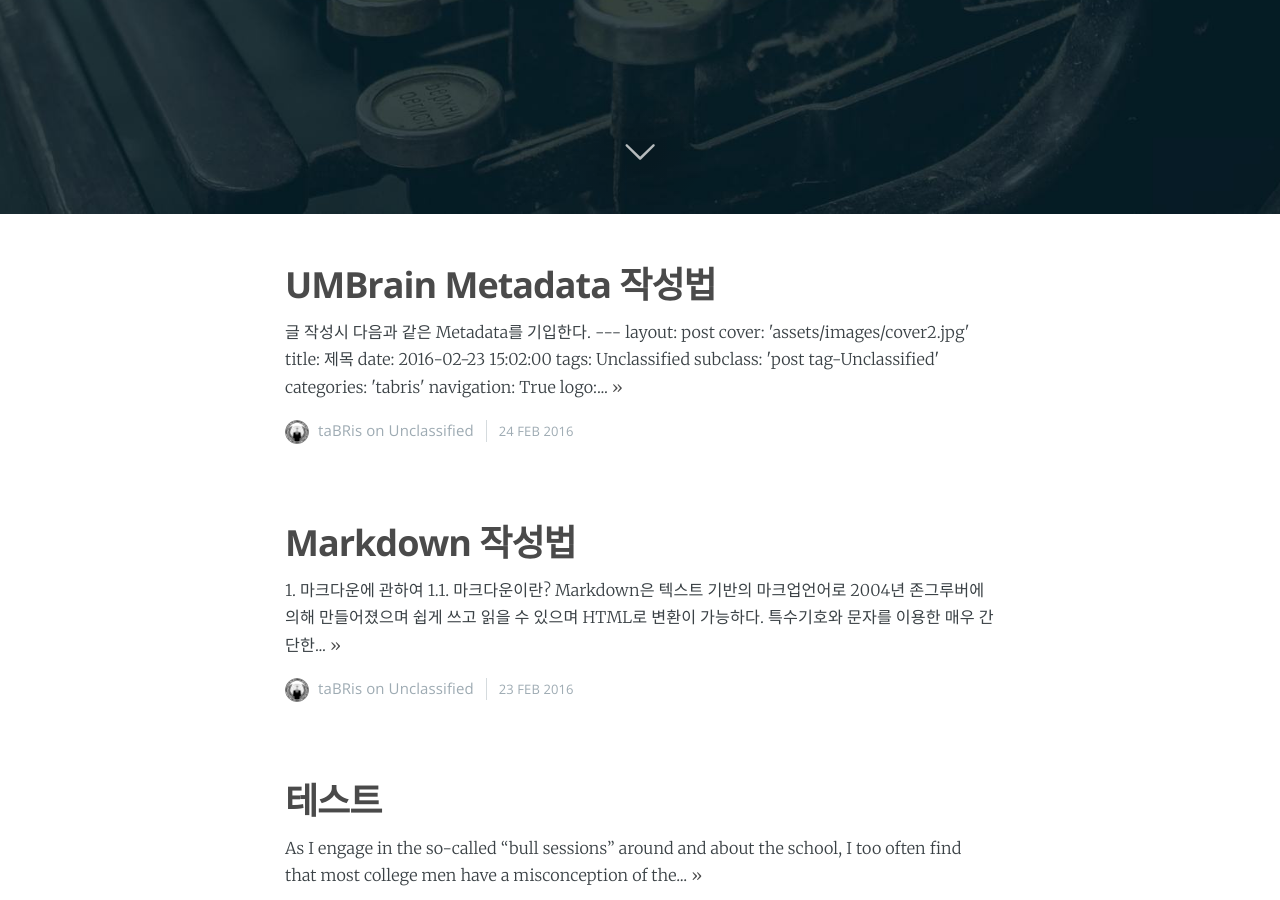
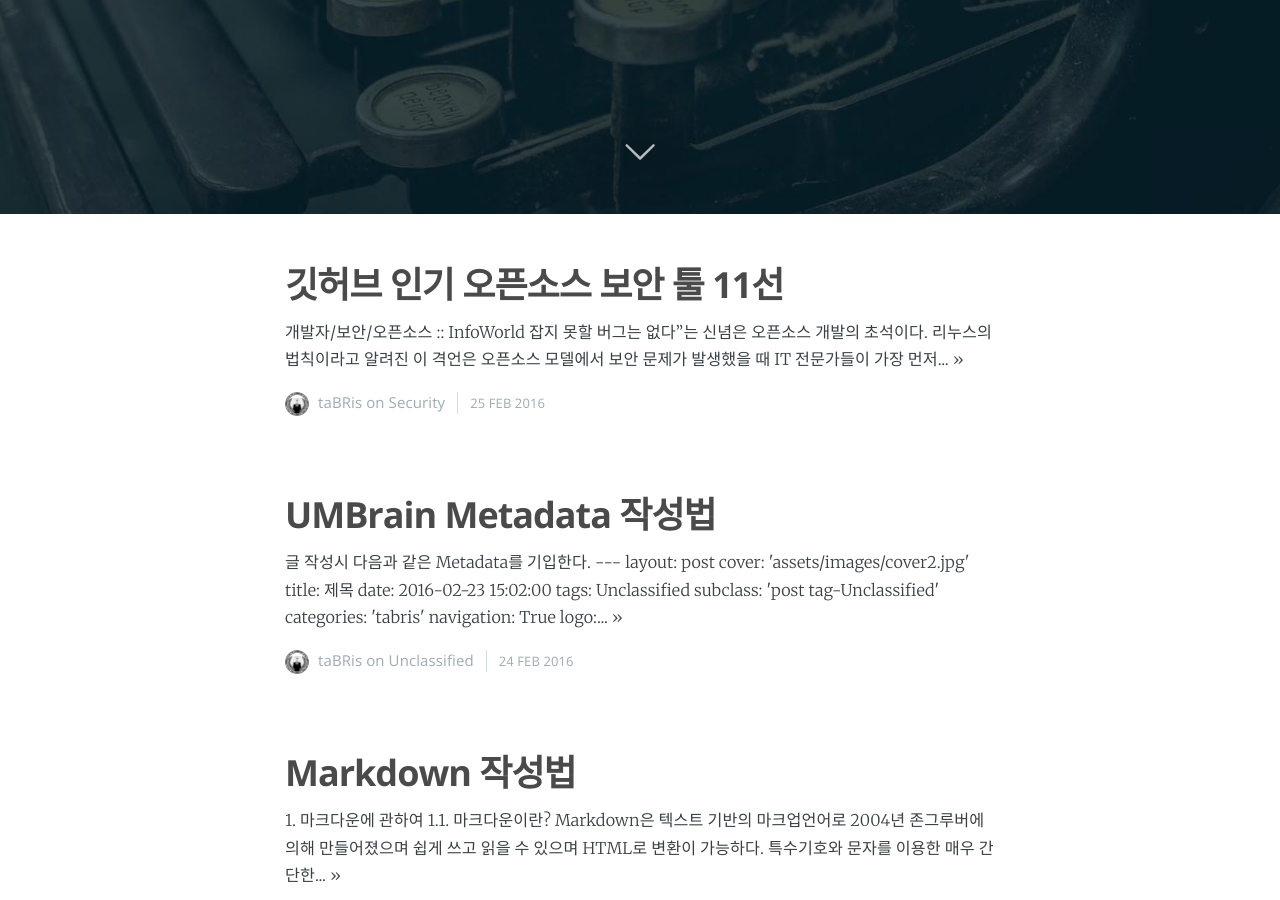
Before and after one commit to tabriz83/umbrain, a Jekyll site: the page built from index.html, in a window 1280 px wide and 900 px high, scrolled down 686 px. Built offline with Jekyll 4.4.1, drawn with Linux system fonts in a browser that asks for light colours; nearby versions of some CDN libraries; some web fonts are replaced; Markdown is read by kramdown in place of the engine named in the settings; the list of posts is cut into pages by our own code; some of the changed lines change nothing that is shown.

Commit message:
webfont apply

```diff
--- /dev/null
+++ b/_posts/2016-02-25-git-open-source.md
@@ -0,0 +1,114 @@
+---
+layout: post
+cover: 'assets/images/cover2.jpg'
+title: 깃허브 인기 오픈소스 보안 툴 11선
+date: 2016-02-25 14:49:47
+tags: Security
+subclass: 'post tag-Security'
+categories: 'tabris'
+navigation: True
+logo: 'assets/images/logo.png'
+---
+
+**개발자/보안/오픈소스 :: InfoWorld**
+
+
+>잡지 못할 버그는 없다”는 신념은 오픈소스 개발의 초석이다. 리누스의 법칙이라고 알려진 이 격언은 오픈소스 모델에서 보안 문제가 발생했을 때  IT 전문가들이 가장 먼저 떠올리는 말이기도 하다.
+
+>현재 깃허브 같은 인기 있는 코드 공유 사이트들 덕분에 오픈소스 커뮤니티는 악성코드를 분석하고 침입 테스트와 컴퓨터 포렌직을 수행하는 데 필요한 풍부한 보안 툴과 프레임워크를 제공하고 있어 다른 기업과 조직이 오픈소스 코드와 시스템을 안전하게 만드는 데 큰 도움을 주고 있다.
+
+>깃허브에서 인기를 얻고 있는 11가지의 필수 보안 프로젝트를 소개한다.
+더욱 안전한 코드와 시스템에 관심이 있는 운영자들이라면 반드시 확인해 보기 바란다.
+<editor@itworld.co.kr>
+
+
+**1. 메타스플로잇 프레임워크(Metasploit Framework)**
+
+![Metasploit Framework](https://cloud.githubusercontent.com/assets/13901916/13310589/a61c44c0-dbca-11e5-9801-1bf1a9244323.png "Metasploit Framework")
+
+메타스플로잇 프레임워크 오픈소스 커뮤니티와 보안업체 래피드7(Rapid7)가 주도하는 메타스플로잇 프레임워크(Metasploit Framework)는 침투 테스트를 위한 취약점 공격 개발 및 전달 시스템이다. 메타스플로잇 프레임워크에는 악의적인 공격자보다 먼저 취약점을 찾아냄으로써 애플리케이션의 보안 현황을 파악하는데 도움을 주는 취약점 공격 라이브러리가 포함되어 있으며, 윈도우, 리눅스, 맥, 안드로이드, iOS 등 다른 플랫폼용 소프트웨어를 테스트하는 데도 사용할 수 있다. 래피드7 엔지니어링 관리자 토드 비어슬리는 “메타스플로잇은 보안 연구원들이 상당히 일반적인 형식으로 취약점을 나타낼 수 있는 방법”이라며, “일반적인 컴퓨터, 전화기, 라우터, 스위치, 산업 제어 시스템, 임베디드 기기 등 모든 종류의 기기를 대상으로 한 수천 가지의 모듈을 가지고 있다. 메타스플로잇을 활용할 수 없는 소프트웨어나 펌웨어는 없다고 생각한다”고 강조했다.
+
+---
+
+**2. 브레이크맨(Breakeman)**
+
+![Breakeman](https://cloud.githubusercontent.com/assets/13901916/13310590/acfe819a-dbca-11e5-983a-f1979440d472.png "브레이크맨(Breakeman)")
+
+브레이크맨 루비 온 레일스(Ruby on Rails) 앱을 위한 취약점 스캐너인 브레이크맨(Breakeman)은 프로그램의 한 부분에서 다른 부분으로 값을 추적하는 데이터 플로우 분석 기능도 제공한다. 브레이크맨의 저자이자 운영자인 저스틴 콜린스에 의하면, 이 소프트웨어를 사용하기 위해 애플리케이션 전체 스택을 설치할 필요는 없다. 브레이크맨은 '블랙 박스(black box)' 스캐너들보다 빨라 대형 애플리케이션도 단 몇 분만에 검사할 수 있다고 주장한다. 브레이크맨을 사용할 때는 긍정 오류(False Positives)에 주의해야 한다. 물론, 최근 이런 문제점을 해결하기 위한 교정 코드가 개발된 상태이다. 또한 웹사이트 보안 스캐너와 함께 사용해야 한다. 콜린스는 다른 플랫폼까지 브레이크맨을 확장시킬 계획은 없지만, 개발자들이 이 코드를 참고하는 것은 적극 장려한다는 입장이다.
+
+---
+
+
+**3. 쿠쿠 샌드박스(Cuckoo Sandbox)**
+
+![쿠쿠 샌드박스(Cuckoo Sandbox)](https://cloud.githubusercontent.com/assets/13901916/13310625/15fde64a-dbcb-11e5-89e4-b4c2ec2724bc.png "쿠쿠 샌드박스(Cuckoo Sandbox)")
+
+쿠쿠 샌드박스(Cuckoo Sandbox)는 자동화된 동적 악성코드 분석 시스템으로, 격리된 환경에서 의심스러운 파일을 검사하는데 사용된다. 쿠쿠 샌드박스 프로젝트 설립자인 클라우디오 과니에리는 “주요 목적은 윈도우 가상머신을 시작할 때 자동적으로 실행되고 내부에서 어떤 악성코드의 행동이라도 모니터링하는 것이다. 실행이 완료되면 쿠쿠는 수집된 데이터를 심층 분석하고 어떤 악성코드인지를 설명하는 통합 보고서를 만든다”고 설명했다. 분석을 통해 네이티브 함수와 윈도우 API 호출 추적, 생성되고 삭제된 파일의 사본, 분석 기기의 메모리 덤프 등의 데이터를 생성한다. 처리와 보고 방식은 맞춤형으로 설정할 수 있고, 결과 보고서는 JSON과 HTML 등의 다양한 포맷으로 생성할 수 있다.
+
+---
+
+**4. 몰로치(Moloch)**
+
+![몰로치(Moloch)](https://cloud.githubusercontent.com/assets/13901916/13310627/20666828-dbcb-11e5-834e-99d4a49b6dcb.png "몰로치(Moloch)")
+
+몰로치(Moloch)는 확장 가능한 IPv4 패킷 캡처 및 인덱싱, 데이터베이스 시스템으로, 데이터를 살펴보고 검색하고 외부로 내보내는 단순한 웹 인터페이스가 특징이다. HTTPS나 HTTP 약식 암호를 사용해 적용할 수 있으며, IDS 엔진을 대신하는 역할을 하지는 않는다. 몰로치는 모든 네트워크 트래픽을 표준 PCAP 형식으로 저장하고 인덱싱하며, 여러 시스템에 걸쳐서 배치할 수 있으며, 기가비트급 트래픽용으로 확장할 수도 있다. 캡처와 뷰어, 일래스틱서치(Elasticsearch)의 세 가지 요소로 구성되어 있다. 캡처는 단일 쓰레드의 C 애플리케이션으로 시스템 당 여러 개의 캡처 프로세스를 실행할 수 있으며, 뷰어는 Node.js 애플리케이션으로 웹 인터페이스와 PCAP 파일 전송을 담당한다.
+
+---
+
+**5. 모즈데프(MozDef)**
+
+![모즈데프(MozDef)](https://cloud.githubusercontent.com/assets/13901916/13310634/31cc0b72-dbcb-11e5-9f33-da1e7af6fb52.png "모즈데프(MozDef)")
+
+모질라 디펜스 플랫폼 ‘모즈데프(MozDef)’라는 이름으로 불리는 모질라 디펜스 플랫폼(Mozilla Defense Platform)은 보안 상황 처리 프로세스를 자동화해 공격자 정보를 확보할 수 있도록 한다. 프로젝트 저자 제프 브리너는 실시간 통합 플랫폼으로 모니터링과 대응, 협업을 진행하고 역량을 강화할 수 있다고 설명한다. 모즈데프는 전통적인 SIEM(Security Information and Event Management) 기능을 협업화된 상황 대응, 시각화, 다른 시스템으로의 손쉬운 통합으로 확장시켜 준다. 모즈데프는 일래스틱서치, 메테오(Meteor), 몽고DB(MongoDB)를 활용해 다양한 데이터를 수집하고, 이를 저마다의 알맞은 방식으로 유지한다. 브리너는 “모즈데프를 보안 상황 대응 워크플로우를 보조하는 일래스틱서치 상위의 SIEM 오버레이로 볼 수도 있다”고 설명했다. 이 프로젝트는 2013년 모질라 내에서 개념 검증 단계로 시작됐다.
+
+---
+
+**6. 마이다스(MIDAS)**
+
+![마이다스(MIDAS)](https://cloud.githubusercontent.com/assets/13901916/13310647/54c54b7a-dbcb-11e5-9f40-d983e5928ef1.png "마이다스(MIDAS)")
+
+Etsy와 페이스북 보안팀 사이의 협업을 기반으로 하는 마이다스(MIDAS)는 맥 침투 감지와 분석 시스템 구축 프레임워크다. 이 모듈식 프레임워크는 OS X의 지속 메커니즘에 대한 수정을 감지하기 위한 예시 모듈과 보조 유틸리티를 제공한다. 이 프로젝트는 자가 방어 보안(Homebrew Defensive Security)와 공격 주도형 방어(Attack-Driven Defense) 프레젠테이션에서 나온 개념을 기반으로 삼고 있다. Etsy와 페이스북 보안팀은 소개 문서를 통해 “이 프레임워크 발표에 있어서 우리의 공통 목표는 이 분야에 대한 토론을 활성화하고 기업이나 기관에 일반적인 감염 패턴을 탐지할 수 있도록 OS X 엔드포인트 관리를 위한 시작점을 제공하는데 있다”고 밝혔다. MIDAS 사용자는 호스트 기반 점검이나 인증, 분석 등을 위한 모듈을 정의할 수 있다.
+
+---
+
+**7. 브로(Bro)**
+
+![브로(Bro)](https://cloud.githubusercontent.com/assets/13901916/13310650/59029b98-dbcb-11e5-9289-609010ee6aa4.png "브로(Bro)")
+
+미국 캘리포니아주립대 국제컴퓨터공학연구소의 선임 연구원이자 브로(Bro)의 선도 개발자인 로빈 소머는 네트워크 분석 프레임워크인 브로가 많은 사람들이 생각하는 침입 탐지 시스템과는 완전히 다른 것이라고 말한다. 침입 탐지 시스템이 일반적으로 공격 패턴과 연관되는 것과 달리, 브로는 사용자들이 아주 높은 수준의 시맨틱 단계로 작업을 프로그래밍할 수 있어서 보통의 시스템들보다 더욱 강력한 프로그래밍 언어라는 것. 브로는 공격을 찾고 상황 정보와 사용 패턴을 제공한다. 그리고 네트워크 트래픽에 대한 정보를 얻고 네트워크 패킷을 조합해 네트워크 상의 시스템에 대한 가시성을 제공한다. 좀 더 일반적인 트래픽 분석을 위한 플랫폼도 제공한다.
+
+---
+
+**8. OS X 오디터(OS X Auditor)**
+
+![OS X 오디터(OS X Auditor)](https://cloud.githubusercontent.com/assets/13901916/13310654/5d960460-dbcb-11e5-8e7f-3b35c6f05fc5.png "OS X 오디터(OS X Auditor)")
+
+OS X 오디터(OS X Auditor)는 무료 컴퓨터 포렌직 툴로 구동되는 시스템이나 시스템 사본 상에 있는 의도치 않은 부산물들을 세밀하게 분석한다. 대상이 되는 부산물은 커널 확장자나 시스템이나 서드파티의 에이전트와 데몬, 사용하지 않은 기동 아이템, 사용자가 다운로드한 파일, 설치된 에이전트 등이다. 사용자가 따로 저장한 파일도 감사 대상 시스템의 사파리 히스토리, 파이어폭스 쿠키, 크롬 히스토리, 소셜과 이메일 계정, 와이파이 AP 등을 기반으로 추출한다.
+
+---
+
+**9. 슬루트 키트(Sleuth Kit)**
+
+![슬루트 키트(Sleuth Kit)](https://cloud.githubusercontent.com/assets/13901916/13310662/61a08756-dbcb-11e5-9b7d-a6e548ee099f.png "슬루트 키트(Sleuth Kit)")
+
+슬루트 키트(Sleuth Kit)는 라이브러리와 볼륨과 파일 시스템 데이터를 포함한 디스크 이미지 조사를 위한 명령줄 툴 콜렉션을 갖추고 있다. 이 키트는 플러그인 프레임워크를 제공해 사용자가 예를 들어 파일 컨텐츠를 분석하고 자동화된 시스템을 구축하기 위한 모듈 등을 추가할 수 있게 해준다. 마이크로소프트와 유닉스 시스템에 맞춰져 있으며, 조사자가 보안 사고 대응 중이거나 가동 중인 시스템의 이미지로부터 증거를 식별 복구할 수 있게 해준다. 슬루스 키트와 다른 툴의 상위 사용자 인터페이스의 역할을 수행하는 것은 디지털 포렌직 플랫폼인 오톱시(Autopsy)다. 슬루스 키트와 오톱시의 저작자인 브라이언 캐리어는 “오톱시는 좀 더 사용자 지향적이고, 슬루스 키트는 직접 사용하기 보다는 자체 툴에 통합하는 라이브러리에 가깝다”라고 설명했다.
+
+---
+
+**10. OSSEC**
+
+![OSSEC](https://cloud.githubusercontent.com/assets/13901916/13310665/6789cd4e-dbcb-11e5-8548-8ec73f1c8acb.png "OSSEC")
+
+OSSEC 호스트 기반 침입 탐지 시스템은 로그 분석, 파일 무결성 점검, 정책 모니터링, 경보, 리눅스, 맥 OS, 솔라리스, AIX, 윈도우 등을 포함한 다양한 시스템에 대한 능동적인 대응을 수행한다. OSSEC는 PCI와 HIPAA를 포함한 컴플라이언스 충족에 도움을 주고 인증 받지 않은 파일 시스템 수정과 소프트웨어와 커스텀 앱의 로그파일에 내장된 강의적인 행위를 감지하면 경보를 보내도록 구성할 수 있다. 중앙집중화된 관리 서버는 여러 운영체제에 걸쳐 정책을 관리한다. OSSEC는 트렌드마이크로가 지원하고 있다.
+
+---
+
+**11. 패시브DNS(PassiveDNS)**
+
+![패시브DNS(PassiveDNS)](https://cloud.githubusercontent.com/assets/13901916/13310668/6c9e0c8c-dbcb-11e5-89bf-604f0958217b.png "패시브DNS(PassiveDNS)")
+
+패시브DNS(PassiveDNS)는 보안 사고 처리, 네트워크 보안 모니터링, 디지털 포렌직을 지원하기 위해 수동적인 방식으로 DNS 기록을 수집한다. 이 소프트웨어는 PCAP 파일을 읽고 DNS 데이터를 로그 파일이나 스니프 트래픽으로 출력하도록 설정할 수 있다. 이 툴은 IPv4와 IPv6 트래픽에서 사용할 수 있으며, TCP와 UDP 프로토콜을 통해 트래픽을 분석하고, 중복 DNS 데이터를 메모리 내에 임시저장해 데이터 로그의 양을 제한한다.
+
+---
+
+**출처 : http://www.itworld.co.kr/print/89483**
```
Also changed, not shown: _posts/2016-02-24-metadata.md (+0 -2 lines).
